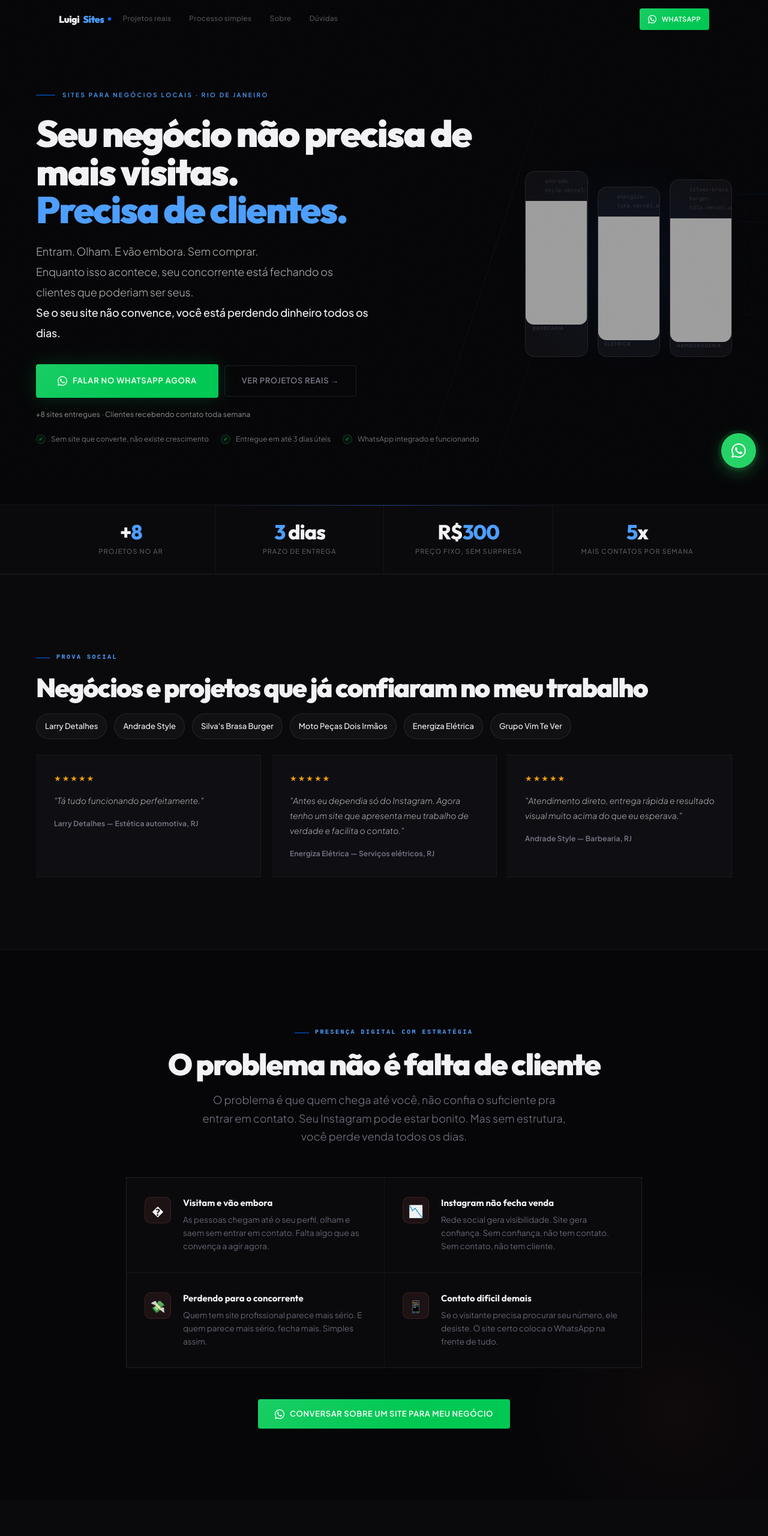
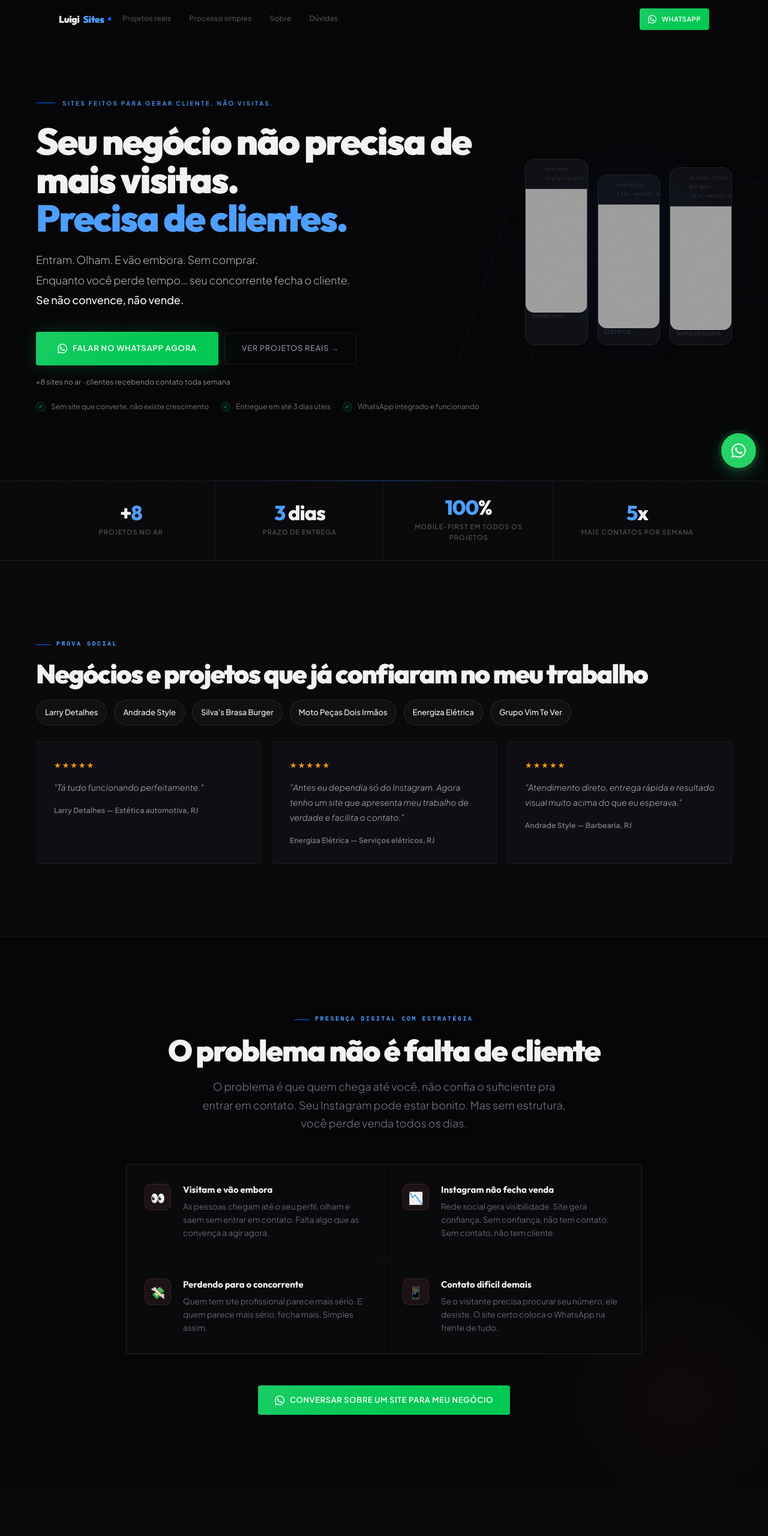
Before and after one commit to luigittcontato-bit/meu-site, a plain HTML site: page index.html in a window 1280 px wide. Shown: the top 2560 px of the page at 60% size. Drawn offline with Linux system fonts and the light colour scheme; grey boxes are pictures that could not be loaded.

Commit message:
Update index.html

```diff
--- a/index.html
+++ b/index.html
@@ -2035,11 +2035,11 @@ footer .footer-inner {
 <div>
 <div class="hero-eyebrow">
 <div class="hero-eyebrow-dot"></div>
-        Sites para negócios locais · Rio de Janeiro
+        Sites feitos para gerar cliente. Não visitas.
       </div>
 <h1>Seu negócio não precisa de mais visitas.<br/><span class="accent">Precisa de clientes.</span></h1>
 <p class="hero-sub">
-        Entram. Olham. E vão embora. Sem comprar.<br/>Enquanto isso acontece, seu concorrente está fechando os clientes que poderiam ser seus.<br/><strong>Se o seu site não convence, você está perdendo dinheiro todos os dias.</strong>
+        Entram. Olham. E vão embora. Sem comprar.<br/>Enquanto você perde tempo… seu concorrente fecha o cliente.<br/><strong>Se não convence, não vende.</strong>
       </p>
 <div class="hero-ctas">
 <a class="btn btn-whatsapp btn-xl" href="https://wa.me/5521982942184?text=Oi%20Luigi%2C%20quero%20um%20site%20que%20gere%20mais%20clientes" rel="noopener noreferrer" target="_blank">
@@ -2048,7 +2048,7 @@ footer .footer-inner {
         </a>
 <a class="btn btn-ghost btn-lg" href="#portfolio">Ver projetos reais →</a>
 </div>
-<div class="hero-micro-proof">+8 sites entregues · Clientes recebendo contato toda semana</div>
+<div class="hero-micro-proof">+8 sites no ar · clientes recebendo contato toda semana</div>
 <div class="hero-trust">
 <div class="hero-trust-item"><span class="check">✓</span> Sem site que converte, não existe crescimento</div>
 <div class="hero-trust-item"><span class="check">✓</span> Entregue em até 3 dias úteis</div>
@@ -2101,8 +2101,8 @@ footer .footer-inner {
     <div class="proof-desc">Prazo de entrega</div>
   </div>
   <div class="proof-stat reveal reveal-delay-2">
-    <div class="proof-number">R$<span>300</span></div>
-    <div class="proof-desc">Preço fixo, sem surpresa</div>
+    <div class="proof-number"><span>100</span>%</div>
+    <div class="proof-desc">Mobile-first em todos os projetos</div>
   </div>
   <div class="proof-stat reveal reveal-delay-3">
     <div class="proof-number"><span>5</span>x</div>
@@ -2152,7 +2152,7 @@ footer .footer-inner {
 <p class="lead reveal">O problema é que quem chega até você, não confia o suficiente pra entrar em contato. Seu Instagram pode estar bonito. Mas sem estrutura, você perde venda todos os dias.</p>
 <div class="pain-grid">
 <div class="pain-item reveal">
-<div class="pain-icon-wrap">�</div>
+<div class="pain-icon-wrap">👀</div>
 <div class="pain-item-text">
 <strong>Visitam e vão embora</strong>
 <p>As pessoas chegam até o seu perfil, olham e saem sem entrar em contato. Falta algo que as convença a agir agora.</p>
@@ -2220,9 +2220,9 @@ footer .footer-inner {
 <div class="reveal">
 <a class="btn btn-whatsapp btn-xl" href="https://wa.me/5521982942184?text=Oi%20Luigi%2C%20quero%20entender%20como%20ter%20um%20site%20que%20gere%20mais%20clientes" rel="noopener noreferrer" target="_blank">
 <svg class="wa-icon" fill="currentColor" style="width:20px;height:20px" viewBox="0 0 24 24"><path d="M17.472 14.382c-.297-.149-1.758-.867-2.03-.967-.273-.099-.471-.148-.67.15-.197.297-.767.966-.94 1.164-.173.199-.347.223-.644.075-.297-.15-1.255-.463-2.39-1.475-.883-.788-1.48-1.761-1.653-2.059-.173-.297-.018-.458.13-.606.134-.133.298-.347.446-.52.149-.174.198-.298.298-.497.099-.198.05-.371-.025-.52-.075-.149-.669-1.612-.916-2.207-.242-.579-.487-.5-.669-.51-.173-.008-.371-.01-.57-.01-.198 0-.52.074-.792.372-.272.297-1.04 1.016-1.04 2.479 0 1.462 1.065 2.875 1.213 3.074.149.198 2.096 3.2 5.077 4.487.709.306 1.262.489 1.694.625.712.227 1.36.195 1.871.118.571-.085 1.758-.719 2.006-1.413.248-.694.248-1.289.173-1.413-.074-.124-.272-.198-.57-.347m-5.421 7.403h-.004a9.87 9.87 0 01-5.031-1.378l-.361-.214-3.741.982.998-3.648-.235-.374a9.86 9.86 0 01-1.51-5.26c.001-5.45 4.436-9.884 9.888-9.884 2.64 0 5.122 1.03 6.988 2.898a9.825 9.825 0 012.893 6.994c-.003 5.45-4.437 9.884-9.885 9.884m8.413-18.297A11.815 11.815 0 0012.05 0C5.495 0 .16 5.335.157 11.892c0 2.096.547 4.142 1.588 5.945L.057 24l6.305-1.654a11.882 11.882 0 005.683 1.448h.005c6.554 0 11.89-5.335 11.893-11.893a11.821 11.821 0 00-3.48-8.413Z"></path></svg>
-        QUERO ENTENDER MEU SITE IDEAL
+        Falar no WhatsApp agora
       </a>
-<div class="cta-micro">Atendimento personalizado no WhatsApp</div>
+<div class="cta-micro">Resposta rápida direto no WhatsApp. Sem enrolação.</div>
 </div>
 </div>
 </section>
@@ -2233,7 +2233,7 @@ footer .footer-inner {
 <div>
 <div class="section-label">Projetos reais</div>
 <h2>Sites reais. Clientes reais.</h2>
-<p class="section-sub">Cada projeto é feito para uma única coisa: transformar visitantes em contatos no WhatsApp. Não é sobre estética. É sobre resultado.</p>
+<p class="section-sub">Cada projeto é feito para uma única coisa: gerar contato. Não é sobre estética. É sobre resultado.</p>
 <div class="portfolio-mobile-hint">Projetos reais desenvolvidos por Luigi Sites</div>
 </div>
 </div>
```
